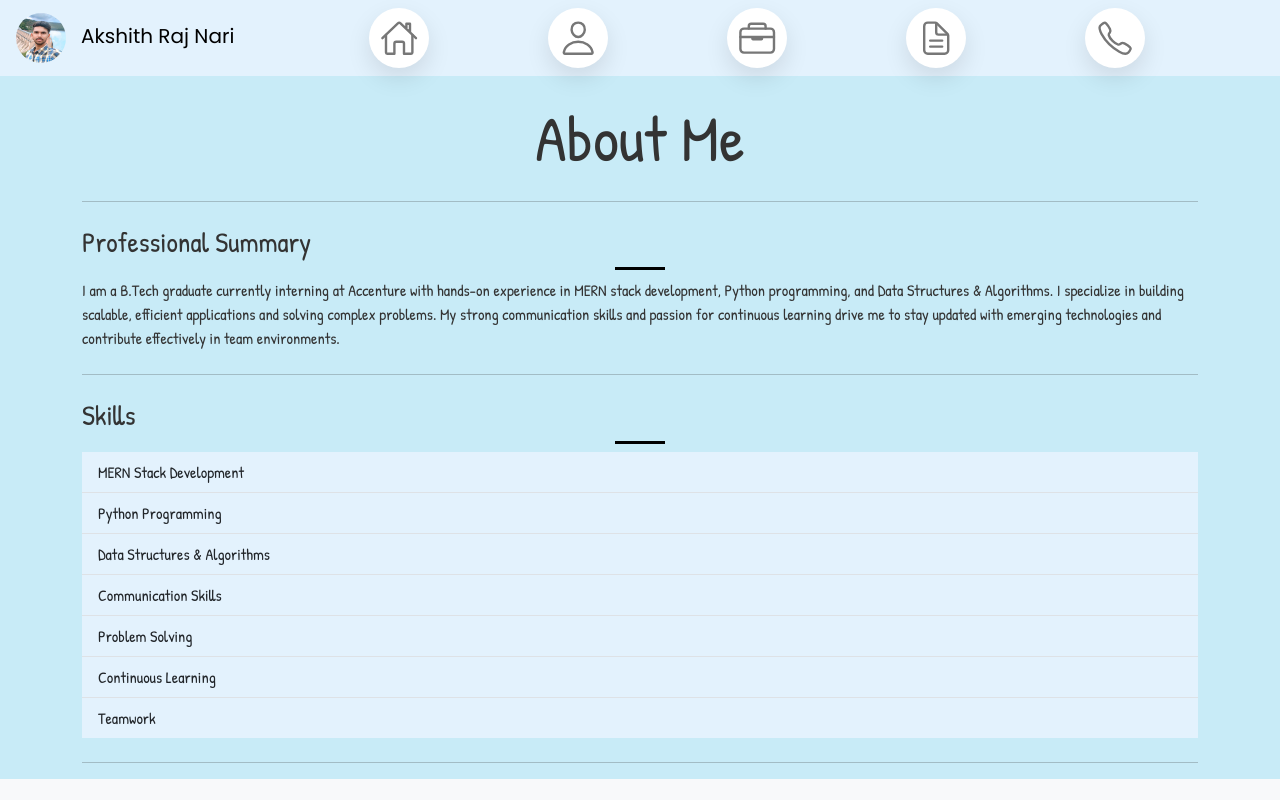
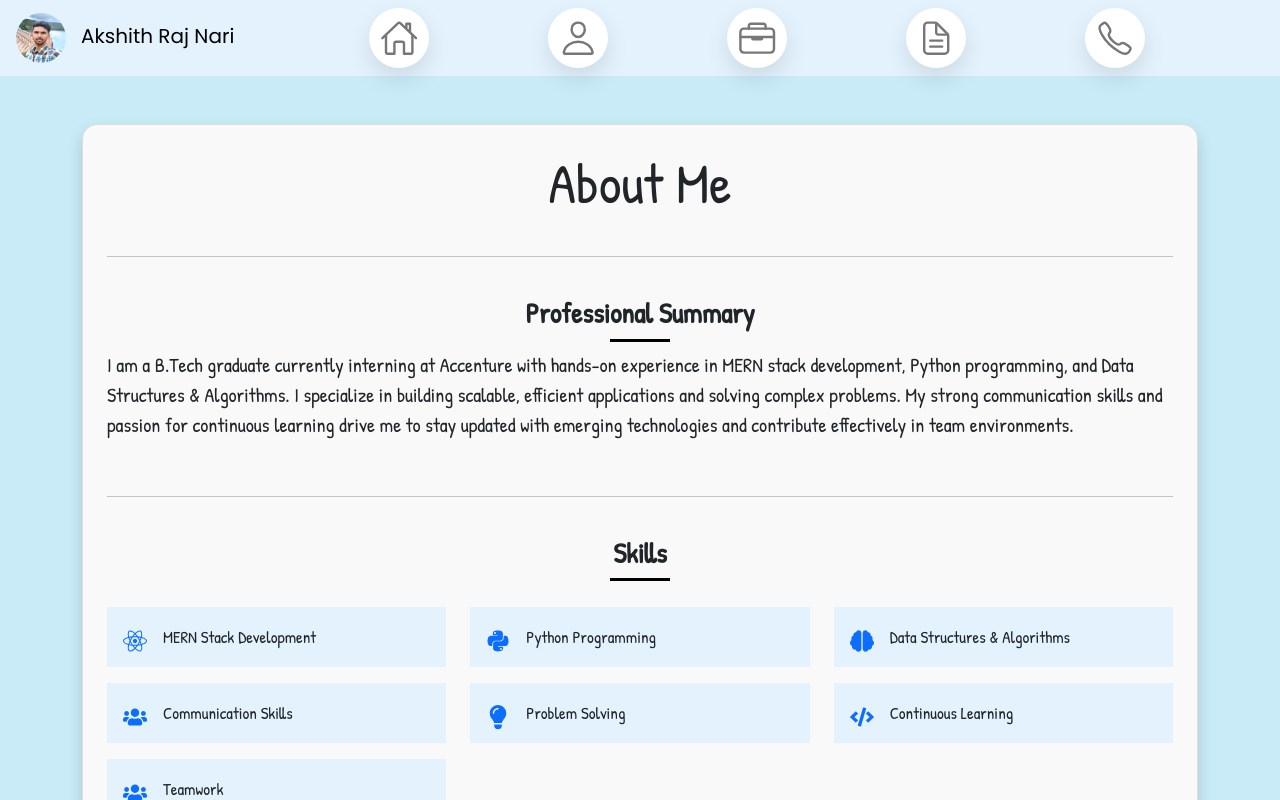
Before and after one commit to Akshith-Raj-Nari/Portfolio_Akshith, a React (Vite) app: page /about in a window 1280 px wide. Shown: the top 800 px of the page. Built offline with nearby package versions, Linux system fonts and the light colour scheme.

Commit message:
Add react-icons dependency and enhance About component styling

```diff
--- a/package.json
+++ b/package.json
@@ -13,6 +13,7 @@
     "bootstrap": "^5.3.3",
     "react": "^19.0.0",
     "react-dom": "^19.0.0",
+    "react-icons": "^5.5.0",
     "react-router-dom": "^7.3.0",
     "sass": "^1.86.0"
   },
--- a/src/components/About.jsx
+++ b/src/components/About.jsx
@@ -1,13 +1,33 @@
 import "./assets/css/About.css";
+import {
+  FaCode,
+  FaBrain,
+  FaUsers,
+  FaPython,
+  FaReact,
+  FaLightbulb,
+} from "react-icons/fa";
+
 function About() {
+  const skills = [
+    { name: "MERN Stack Development", icon: <FaReact /> },
+    { name: "Python Programming", icon: <FaPython /> },
+    { name: "Data Structures & Algorithms", icon: <FaBrain /> },
+    { name: "Communication Skills", icon: <FaUsers /> },
+    { name: "Problem Solving", icon: <FaLightbulb /> },
+    { name: "Continuous Learning", icon: <FaCode /> },
+    { name: "Teamwork", icon: <FaUsers /> },
+  ];
+
   return (
-    <div className="container">
-      <div className="about-container">
-        <h1 className="display-3 text-center my-4">About Me</h1>
+    <div className="container py-5">
+      <div className="about-container card shadow p-4">
+        <h1 className="display-4 text-center mb-4">About Me</h1>
         <hr />
+
         <section className="professional-summary my-4">
           <h3>Professional Summary</h3>
-          <p>
+          <p className="lead">
             I am a B.Tech graduate currently interning at Accenture with
             hands-on experience in MERN stack development, Python programming,
             and Data Structures & Algorithms. I specialize in building scalable,
@@ -17,26 +37,22 @@ function About() {
             in team environments.
           </p>
         </section>
+
         <hr />
+
         <section className="skills my-4">
           <h3>Skills</h3>
-          <ul className="list-group list-group-flush">
-            {[
-              "MERN Stack Development",
-              "Python Programming",
-              "Data Structures & Algorithms",
-              "Communication Skills",
-              "Problem Solving",
-              "Continuous Learning",
-              "Teamwork",
-            ].map((skill, index) => (
-              <li key={index} className="list-group-item">
-                {skill}
-              </li>
+          <div className="row">
+            {skills.map((skill, index) => (
+              <div className="col-md-6 col-lg-4 my-2" key={index}>
+                <div className="skill-item list-group-item d-flex align-items-center gap-3">
+                  <span className="skill-icon">{skill.icon}</span>
+                  <span>{skill.name}</span>
+                </div>
+              </div>
             ))}
-          </ul>
+          </div>
         </section>
-        <hr />
       </div>
     </div>
   );
--- a/src/components/assets/css/About.css
+++ b/src/components/assets/css/About.css
@@ -1,4 +1,3 @@
-/* General fade-in animation */
 @keyframes fadeIn {
   from {
     opacity: 0;
@@ -10,12 +9,13 @@
   }
 }
 
-/* Apply fade-in animation to the container */
 .about-container {
-  animation: fadeIn 1s ease-in-out;
+  animation: fadeIn 0.8s ease-in-out;
+  border-radius: 15px;
+  background-color: #f9f9f9;
 }
 
-/* Fade-in for each section with a slight delay */
+/* Section fade delay */
 .professional-summary {
   animation: fadeIn 1s ease-in-out;
   animation-delay: 0.2s;
@@ -28,29 +28,55 @@
   animation-fill-mode: both;
 }
 
-/* Hover effect for skills list items */
-.list-group-item {
-  background-color: rgb(227, 242, 253);
-  transition: transform 0.3s ease, background-color 0.3s ease;
+/* Skill item style */
+.skill-item {
+  background-color: #e3f2fd;
+  transition: all 0.3s ease;
+  border-radius: 10px;
+  padding: 0.75rem 1rem;
+  font-weight: 500;
+  font-size: 1.05rem;
 }
 
-.list-group-item:hover {
-  transform: scale(1.05);
-  background-color: rgb(152, 208, 248);;
+.skill-item:hover {
+  transform: scale(1.03);
+  background-color: #a8dcfa;
 }
 
-/* Styling for section headers */
+/* Icon spacing */
+.skill-icon {
+  font-size: 1.5rem;
+  color: #0d6efd;
+}
+
+/* Section headers */
 h3 {
   position: relative;
-  overflow: hidden;
+  text-align: center;
+  font-weight: 600;
 }
 
 h3::after {
   content: "";
   display: block;
-  width: 50px;
+  width: 60px;
   height: 3px;
-  background-color: #000000;
+  background-color: #000;
   margin: 8px auto 0;
   animation: fadeIn 1s ease-in-out;
 }
+
+/* Responsive padding */
+@media (max-width: 768px) {
+  .about-container {
+    padding: 2rem 1.5rem;
+  }
+
+  .skill-item {
+    font-size: 1rem;
+  }
+
+  .skill-icon {
+    font-size: 1.3rem;
+  }
+}
```
Also changed, not shown: 1 other file (tests, documents, lock files or other folders).
